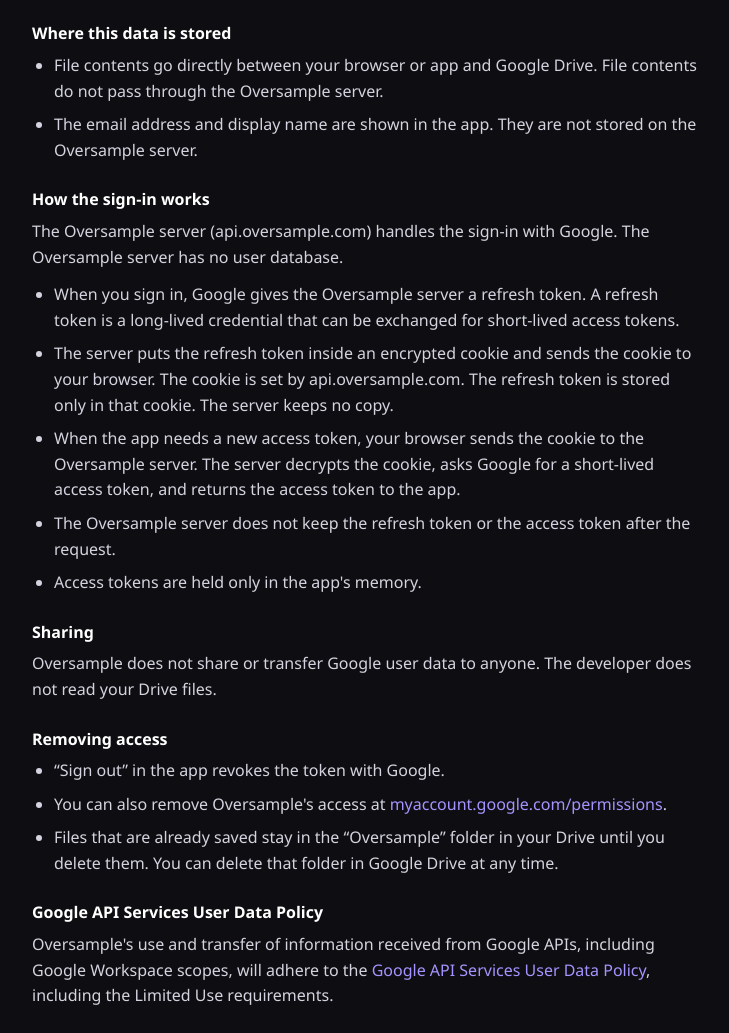
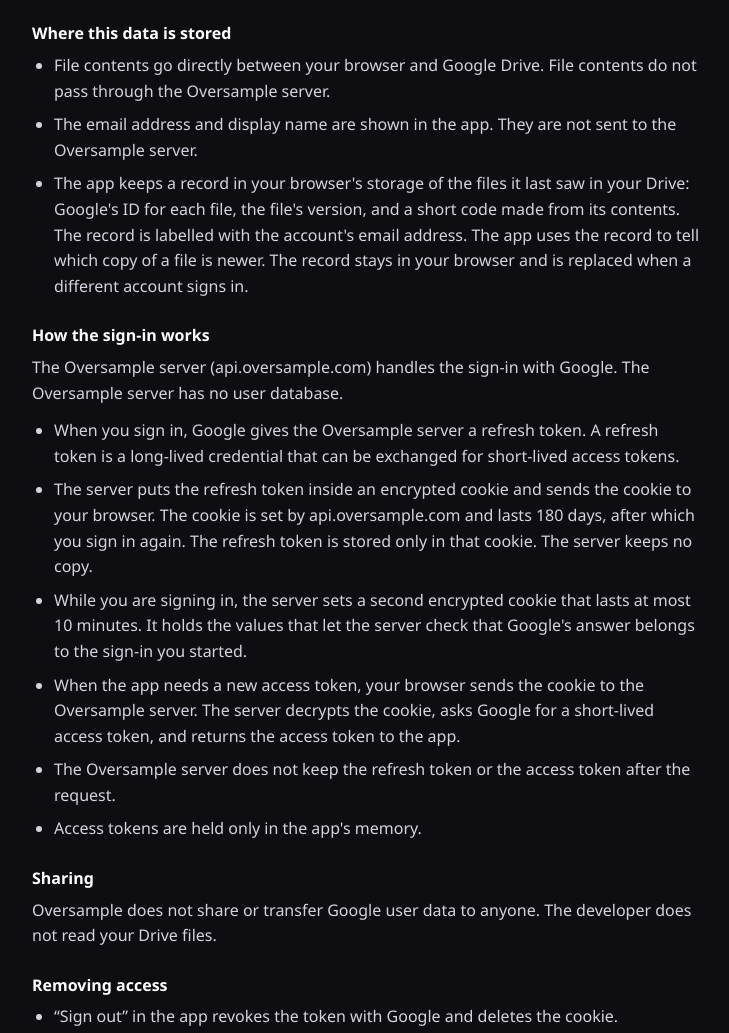
Before and after one commit to pengowray/oversample.com, a plain HTML site: page docs/privacy/index.html in a window 1280 px wide. Shown: the part 4497-5530 px from the top of the page, without its empty margins (272-1001 px from the left). Drawn offline with Linux system fonts and the light colour scheme.

Commit message:
Privacy: Google section matches what the app and server do
Signed-off-by: Pengo Wray <me@pengowray.com>

```diff
--- a/docs/privacy/index.html
+++ b/docs/privacy/index.html
@@ -111,7 +111,7 @@
     <p>When a recording has a location, the app shows links to OpenStreetMap and Google Maps. If you click one of these links, that site receives the coordinates. The app sends nothing to these sites unless you click a link.</p>
 
     <h2 id="google">Google Drive sign-in</h2>
-    <p>Google sign-in is optional. You start it by choosing &ldquo;Sign in with Google&rdquo; in the app's settings.</p>
+    <p>Google sign-in is optional. It is available in the web app (app.oversample.com). You start it by choosing &ldquo;Sign in with Google&rdquo; in the app's settings.</p>
 
     <h3>What sign-in is for</h3>
     <p>Sign-in saves your annotation files (.batm) and project files (.batproj) to your own Google Drive, so that you can use them on another device.</p>
@@ -130,15 +130,17 @@
 
     <h3>Where this data is stored</h3>
     <ul>
-        <li>File contents go directly between your browser or app and Google Drive. File contents do not pass through the Oversample server.</li>
-        <li>The email address and display name are shown in the app. They are not stored on the Oversample server.</li>
+        <li>File contents go directly between your browser and Google Drive. File contents do not pass through the Oversample server.</li>
+        <li>The email address and display name are shown in the app. They are not sent to the Oversample server.</li>
+        <li>The app keeps a record in your browser's storage of the files it last saw in your Drive: Google's ID for each file, the file's version, and a short code made from its contents. The record is labelled with the account's email address. The app uses the record to tell which copy of a file is newer. The record stays in your browser and is replaced when a different account signs in.</li>
     </ul>
 
     <h3>How the sign-in works</h3>
     <p>The Oversample server (api.oversample.com) handles the sign-in with Google. The Oversample server has no user database.</p>
     <ul>
         <li>When you sign in, Google gives the Oversample server a refresh token. A refresh token is a long-lived credential that can be exchanged for short-lived access tokens.</li>
-        <li>The server puts the refresh token inside an encrypted cookie and sends the cookie to your browser. The cookie is set by api.oversample.com. The refresh token is stored only in that cookie. The server keeps no copy.</li>
+        <li>The server puts the refresh token inside an encrypted cookie and sends the cookie to your browser. The cookie is set by api.oversample.com and lasts 180 days, after which you sign in again. The refresh token is stored only in that cookie. The server keeps no copy.</li>
+        <li>While you are signing in, the server sets a second encrypted cookie that lasts at most 10 minutes. It holds the values that let the server check that Google's answer belongs to the sign-in you started.</li>
         <li>When the app needs a new access token, your browser sends the cookie to the Oversample server. The server decrypts the cookie, asks Google for a short-lived access token, and returns the access token to the app.</li>
         <li>The Oversample server does not keep the refresh token or the access token after the request.</li>
         <li>Access tokens are held only in the app's memory.</li>
@@ -149,9 +151,10 @@
 
     <h3>Removing access</h3>
     <ul>
-        <li>&ldquo;Sign out&rdquo; in the app revokes the token with Google.</li>
+        <li>&ldquo;Sign out&rdquo; in the app revokes the token with Google and deletes the cookie.</li>
         <li>You can also remove Oversample's access at <a href="https://myaccount.google.com/permissions">myaccount.google.com/permissions</a>.</li>
         <li>Files that are already saved stay in the &ldquo;Oversample&rdquo; folder in your Drive until you delete them. You can delete that folder in Google Drive at any time.</li>
+        <li>If you delete a project in the app while signed in, the app moves that project's file to the trash in your Drive.</li>
     </ul>
 
     <h3>Google API Services User Data Policy</h3>
```
